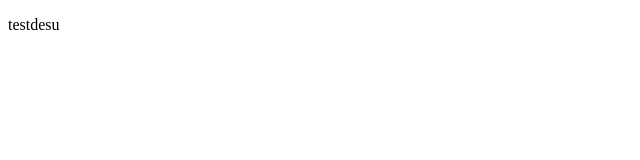
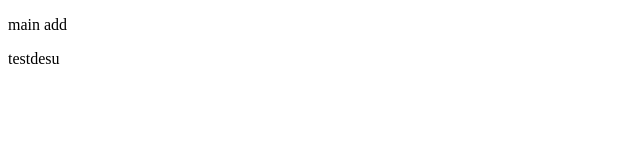
Before and after one commit to ktpolyworks/gittest, a plain HTML site: page index.html in a window 1280 px wide. Shown: the full height of the page, 0-640 px from the left. Drawn offline with Linux system fonts and the light colour scheme.

Commit message:
main add

```diff
--- a/index.html
+++ b/index.html
@@ -6,6 +6,7 @@
 		<title>test</title>
 	</head>
 	<body>
+		<p>main add</p>
 		<p>testdesu</p>
 	</body>
 </html>
```
